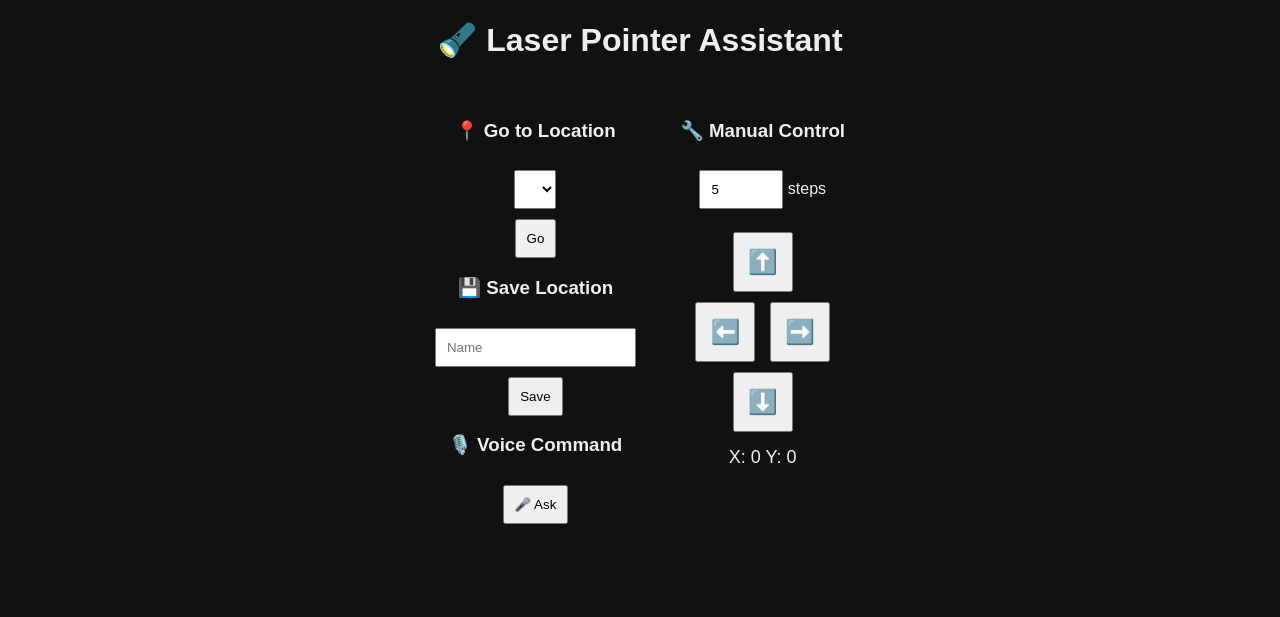
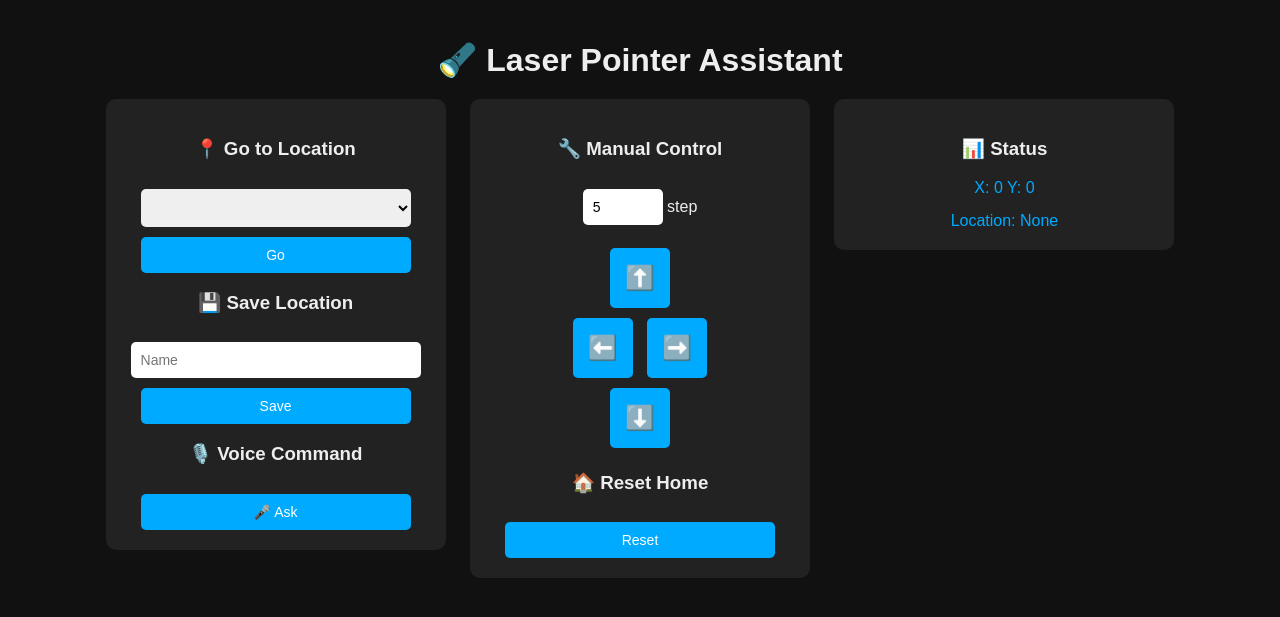
Before and after one commit to ryanrocksforever/LaserAssistant, a Flask app: page / in a window 1280 px wide. Shown: the top 617 px of the page. Run offline with Flask 3, Linux system fonts and the light colour scheme; lists and menus that the app fills with data are empty; parts of the project's set-up code (start-up, migrations or seed data) failed here and were passed over.

Commit message:
add json func

```diff
--- a/app.py
+++ b/app.py
@@ -8,16 +8,17 @@ import atexit
 import threading
 import time
 
-# Load env vars
+# ─── Setup ───
 load_dotenv()
 openai.api_key = os.getenv("OPENAI_API_KEY")
-
 app = Flask(__name__)
 
-# ─── Inactivity Timer ───
-STEPPER_TIMEOUT = 60
+LOCATION_FILE = 'locations.json'
+STEPPER_TIMEOUT = 60  # seconds
 last_activity_time = time.time()
+current_location_name = None
 
+# ─── Background Thread ───
 def inactivity_monitor():
     while True:
         time.sleep(5)
@@ -71,17 +72,24 @@ class GalvoController:
     def disable_motors(self):
         self.Motor1.Stop()
         self.Motor2.Stop()
+        print("[INFO] Motors powered off due to inactivity.")
 
-    def shutdown(self):
-        self.disable_motors()
-        self.home()
+    def draw_square(self, center_x, center_y, size=10, delay=0.001):
+        half = size // 2
+        points = [
+            (center_x - half, center_y - half),
+            (center_x + half, center_y - half),
+            (center_x + half, center_y + half),
+            (center_x - half, center_y + half),
+            (center_x - half, center_y - half)
+        ]
+        for (x, y) in points:
+            self.move_to(x, y, delay)
 
 galvo = GalvoController()
 atexit.register(galvo.shutdown)
 
-# ─── Location Load/Save ───
-LOCATION_FILE = 'locations.json'
-
+# ─── JSON Utilities ───
 def load_locations():
     if not os.path.exists(LOCATION_FILE):
         return {}
@@ -98,21 +106,29 @@ def save_locations(locs):
 # ─── Routes ───
 @app.route('/')
 def index():
-    return render_template('index.html', locations=load_locations())
+    return render_template('index.html', locations=load_locations().keys(), current_location=current_location_name)
 
 @app.route('/get_position')
 def get_position():
     return jsonify(galvo.current_position)
 
+@app.route('/get_location')
+def get_current_location():
+    return jsonify({'location': current_location_name or "None"})
+
 @app.route('/move_manual', methods=['POST'])
 def move_manual():
+    global current_location_name
     data = request.get_json()
     direction = data.get('direction')
     step = int(data.get('step_size', 5))
+
     if direction == 'up': galvo.move_relative(0, step)
     elif direction == 'down': galvo.move_relative(0, -step)
     elif direction == 'left': galvo.move_relative(-step, 0)
     elif direction == 'right': galvo.move_relative(step, 0)
+
+    current_location_name = None
     return '', 204
 
 @app.route('/save_location', methods=['POST'])
@@ -125,66 +141,24 @@ def save_location():
         save_locations(locs)
     return '', 204
 
-@app.route('/goto/<name>', methods=['POST'])
-def goto_location(name):
+@app.route('/goto/<loc>', methods=['POST'])
+def goto_location(loc):
+    global current_location_name
     locations = load_locations()
-    def find_location(name, node):
-        if isinstance(node, dict):
-            for k, v in node.items():
-                if k == name and isinstance(v, dict) and 'x' in v and 'y' in v:
-                    return v
-                result = find_location(name, v)
-                if result:
-                    return result
-        elif isinstance(node, list):
-            for item in node:
-                result = find_location(name, item)
-                if result:
-                    return result
-        return None
-
-    pos = find_location(name, locations)
+    pos = locations.get(loc)
     if pos:
         galvo.move_to(pos['x'], pos['y'])
+        current_location_name = loc
+
+        # Draw a square around the location
+        threading.Thread(target=lambda: (
+            galvo.draw_square(pos['x'], pos['y']),
+            time.sleep(10),
+            galvo.move_to(pos['x'], pos['y'])
+        ), daemon=True).start()
+
         return '', 204
     return 'Location not found', 404
-
-@app.route('/voice_command', methods=['POST'])
-def voice_command():
-    text = request.get_json().get('text', '').strip().lower()
-    if not text:
-        return jsonify({'status': 'error', 'message': 'No input received'}), 400
-
-    locations = load_locations()
-    flat_names = []
-
-    def collect_names(d):
-        if isinstance(d, dict):
-            for k, v in d.items():
-                if isinstance(v, dict) and 'x' in v and 'y' in v:
-                    flat_names.append(k)
-                collect_names(v)
-        elif isinstance(d, list):
-            for item in d:
-                collect_names(item)
-
-    collect_names(locations)
-    location_names = ', '.join(flat_names)
-    prompt = f"Known locations: {location_names}. Which location best matches: \"{text}\"? Respond with only the name or 'none'."
-
-    try:
-        response = openai.chat.completions.create(
-            model="gpt-3.5-turbo",
-            messages=[{"role": "user", "content": prompt}],
-            max_tokens=10,
-            temperature=0.1
-        )
-        match = response.choices[0].message.content.strip()
-        if match in flat_names:
-            return goto_location(match)
-        return jsonify({'status': 'not found', 'message': match})
-    except Exception as e:
-        return jsonify({'status': 'error', 'message': str(e)}), 500
 
 @app.route('/reset_home', methods=['POST'])
 def reset_home():
--- a/templates/index.html
+++ b/templates/index.html
@@ -1,44 +1,95 @@
 <!DOCTYPE html>
 <html>
 <head>
-    <title>Laser Assistant</title>
+    <title>Laser Pointer Assistant</title>
     <meta name="viewport" content="width=device-width, initial-scale=1.0">
     <style>
-        body { background: #111; color: #eee; font-family: sans-serif; text-align: center; }
-        .controls, .locations { display: inline-block; vertical-align: top; margin: 20px; }
-        .arrow-btn { width: 60px; height: 60px; margin: 5px; font-size: 24px; }
-        select, input, button { margin-top: 10px; padding: 10px; }
-        #position { font-size: 18px; margin-top: 10px; }
+        body {
+            background-color: #111;
+            color: #eee;
+            font-family: sans-serif;
+            text-align: center;
+            margin: 0;
+            padding: 20px;
+        }
+        h1 { margin-bottom: 10px; }
+        .panel {
+            display: inline-block;
+            vertical-align: top;
+            background: #222;
+            padding: 20px;
+            border-radius: 10px;
+            margin: 10px;
+            width: 300px;
+        }
+        .arrow-btn {
+            width: 60px;
+            height: 60px;
+            margin: 5px;
+            font-size: 24px;
+            cursor: pointer;
+        }
+        select, input, button {
+            padding: 10px;
+            margin-top: 10px;
+            width: 90%;
+            border: none;
+            border-radius: 5px;
+            font-size: 14px;
+        }
+        button {
+            background: #0af;
+            color: white;
+        }
+        button:hover {
+            background: #08c;
+        }
+        #position, #current-location {
+            margin-top: 15px;
+            font-size: 16px;
+            color: #0af;
+        }
     </style>
 </head>
 <body>
+
 <h1>🔦 Laser Pointer Assistant</h1>
 
-<div class="locations">
+<div class="panel">
     <h3>📍 Go to Location</h3>
     <select id="goto">
-        {% for name, _ in locations.items() %}
-        <option value="{{ name }}">{{ name }}</option>
+        {% for loc in locations %}
+        <option value="{{ loc }}">{{ loc }}</option>
         {% endfor %}
-    </select><br>
+    </select>
     <button onclick="gotoLocation()">Go</button>
 
     <h3>💾 Save Location</h3>
-    <input id="new_name" placeholder="Name" /><br>
+    <input id="new_name" placeholder="Name" />
     <button onclick="saveLocation()">Save</button>
 
     <h3>🎙️ Voice Command</h3>
     <button onclick="startListening()">🎤 Ask</button>
 </div>
 
-<div class="controls">
+<div class="panel">
     <h3>🔧 Manual Control</h3>
-    <input id="stepSize" type="number" value="5" style="width:60px"> steps<br><br>
+    <input id="stepSize" type="number" value="5" min="1" style="width: 60px;"> step
+    <br><br>
     <button class="arrow-btn" onclick="move('up')">⬆️</button><br>
     <button class="arrow-btn" onclick="move('left')">⬅️</button>
     <button class="arrow-btn" onclick="move('right')">➡️</button><br>
     <button class="arrow-btn" onclick="move('down')">⬇️</button><br>
+
+    <h3>🏠 Reset Home</h3>
+    <button onclick="resetHome()">Reset</button>
+    <div id="home-feedback"></div>
+</div>
+
+<div class="panel">
+    <h3>📊 Status</h3>
     <div id="position">X: 0 Y: 0</div>
+    <div id="current-location">Location: None</div>
 </div>
 
 <script>
@@ -46,7 +97,7 @@
         const step = document.getElementById('stepSize').value;
         await fetch('/move_manual', {
             method: 'POST',
-            headers: {'Content-Type': 'application/json'},
+            headers: { 'Content-Type': 'application/json' },
             body: JSON.stringify({ direction: dir, step_size: step })
         });
         updatePosition();
@@ -57,7 +108,7 @@
         if (!name) return;
         await fetch('/save_location', {
             method: 'POST',
-            headers: {'Content-Type': 'application/json'},
+            headers: { 'Content-Type': 'application/json' },
             body: JSON.stringify({ name })
         });
         location.reload();
@@ -69,10 +120,21 @@
         updatePosition();
     }
 
+    async function resetHome() {
+        const res = await fetch('/reset_home', { method: 'POST' });
+        const data = await res.json();
+        document.getElementById('home-feedback').innerText =
+            `New home set at X: ${data.new_home.x}, Y: ${data.new_home.y}`;
+    }
+
     async function updatePosition() {
         const res = await fetch('/get_position');
         const pos = await res.json();
         document.getElementById('position').innerText = `X: ${pos.x} Y: ${pos.y}`;
+
+        const locRes = await fetch('/get_location');
+        const loc = await locRes.json();
+        document.getElementById('current-location').innerText = `Location: ${loc.location}`;
     }
 
     function startListening() {
@@ -85,13 +147,16 @@
                 headers: { 'Content-Type': 'application/json' },
                 body: JSON.stringify({ text })
             });
-            const data = await res.json();
-            alert(data.status === 'success' ? `Moved to: ${data.location}` : data.message);
+            const result = await res.json();
+            alert(result.status === 'success'
+                ? `Laser pointing to: ${result.location}`
+                : `Result: ${result.message}`);
         };
         rec.start();
     }
 
     setInterval(updatePosition, 1000);
 </script>
+
 </body>
 </html>
```
